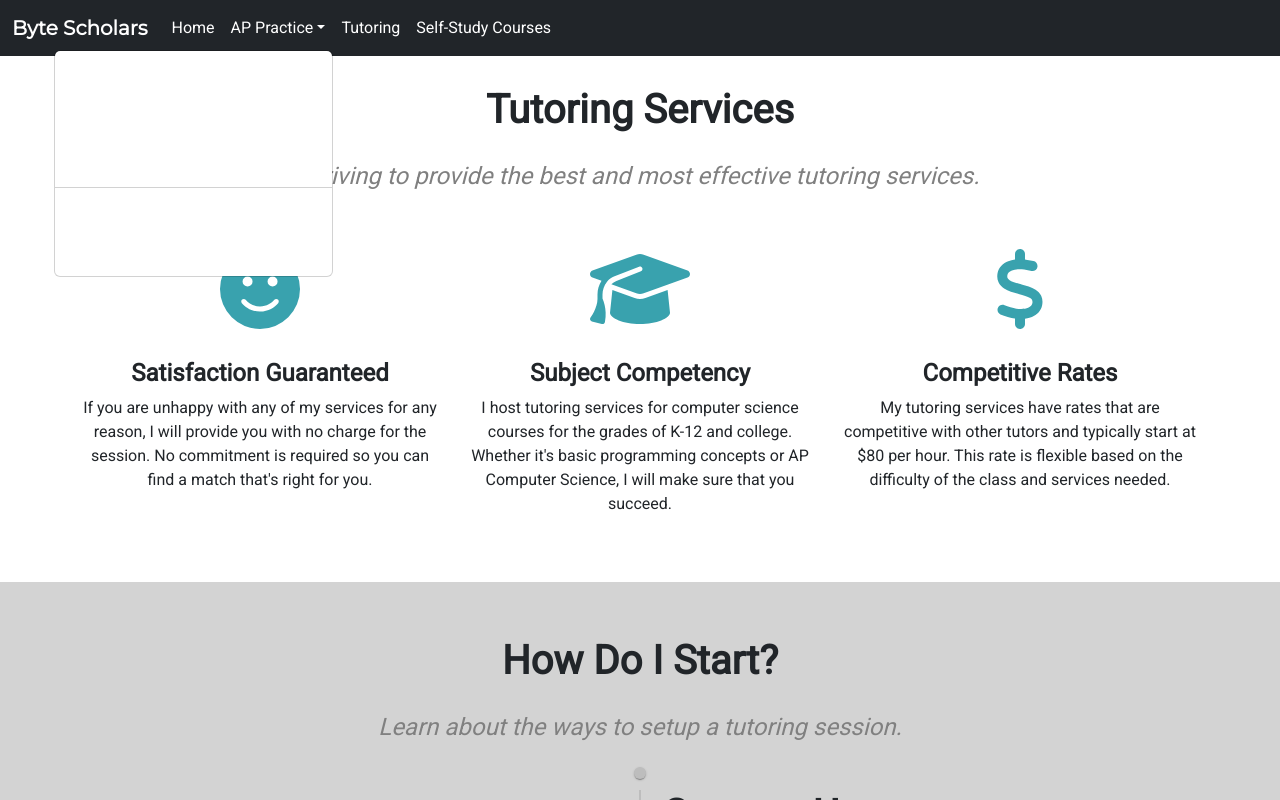
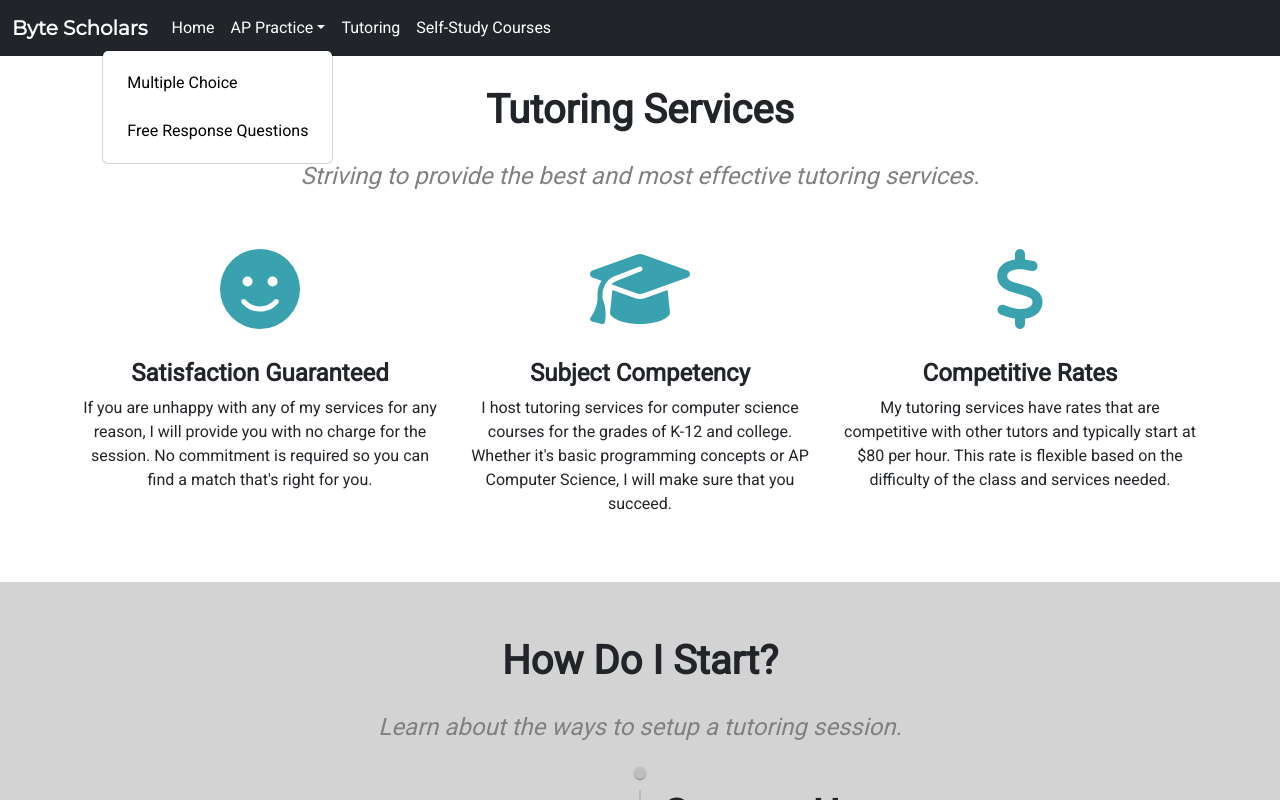
Before and after one commit to the-jaluxe/byte-scholars, a React (Create React App) app: page /tutoring in a window 1280 px wide. Both pictures are taken after a click on the link "AP Practice". Shown: the top 800 px of the page. Built offline with nearby package versions, Linux system fonts and the light colour scheme.

Commit message:
Simplified navbar dropdown

```diff
--- a/src/components/NavBar.js
+++ b/src/components/NavBar.js
@@ -38,26 +38,20 @@ function NavBar(args) {
                 AP Practice
               </DropdownToggle>
               <DropdownMenu right>
-                <NavbarText className='m-2 navbar-item'>
-                  Multiple Choice
-                </NavbarText>
-                <DropdownItem className='navbar-item'>
-                  <NavLink className='navbar-item' tag={Link} to='/ap-practice'>
-                    AP Computer Science Principles
+                <DropdownItem className='dropdown-item'>
+                  <NavLink
+                    className='dropdown-item'
+                    tag={Link}
+                    to='/ap-practice'>
+                    Multiple Choice
                   </NavLink>
                 </DropdownItem>
-                <DropdownItem className='navbar-item'>
-                  <NavLink className='navbar-item' tag={Link} to='/ap-practice'>
-                    AP Computer Science A
-                  </NavLink>
-                </DropdownItem>
-                <DropdownItem divider />
-                <NavbarText className='m-2 navbar-item'>
-                  Free Response Questions
-                </NavbarText>
-                <DropdownItem className='navbar-item'>
-                  <NavLink className='navbar-item' tag={Link} to='/ap-practice'>
-                    AP Computer Science A
+                <DropdownItem className='dropdown-item'>
+                  <NavLink
+                    className='dropdown-item'
+                    tag={Link}
+                    to='/ap-practice'>
+                    Free Response Questions
                   </NavLink>
                 </DropdownItem>
               </DropdownMenu>
--- /dev/null
+++ b/src/components/TutorTimeline.js
@@ -0,0 +1,79 @@
+import Timeline from '@mui/lab/Timeline';
+import TimelineItem from '@mui/lab/TimelineItem';
+import TimelineSeparator from '@mui/lab/TimelineSeparator';
+import TimelineConnector from '@mui/lab/TimelineConnector';
+import TimelineContent from '@mui/lab/TimelineContent';
+import TimelineDot from '@mui/lab/TimelineDot';
+
+function TutorTimeline(args) {
+  return (
+    <div class='grey-div'>
+      <h1 class='tutoring-title'>How Do I Start?</h1>
+      <h4 class='tutoring-subtitle'>
+        Learn about the ways to setup a tutoring session.
+      </h4>
+      <Timeline className='timeline' position='alternate'>
+        <TimelineItem>
+          <TimelineSeparator>
+            <TimelineDot />
+            <TimelineConnector />
+          </TimelineSeparator>
+          <TimelineContent>
+            <h1 class='tutoring-title'>Contact Us</h1>
+            <p>
+              Either send an email to the address listed below or sign up for an
+              account on Wyzant to schedule your first session. Feel free to
+              include available times, subjects needed, and the session length
+              in your message.
+            </p>
+          </TimelineContent>
+        </TimelineItem>
+        <TimelineItem>
+          <TimelineSeparator>
+            <TimelineDot />
+            <TimelineConnector />
+          </TimelineSeparator>
+          <TimelineContent>
+            <h1 class='tutoring-title'>Session Details</h1>
+            <p>
+              I will personally reach out to confirm any details about the
+              session either through email or Wyzant. If you need any special
+              requests, please feel free to let me know and I will be sure to
+              accomodate.
+            </p>
+          </TimelineContent>
+        </TimelineItem>
+        <TimelineItem>
+          <TimelineSeparator>
+            <TimelineDot />
+            <TimelineConnector />
+          </TimelineSeparator>
+          <TimelineContent>
+            <h1 class='tutoring-title'>Tutoring Session</h1>
+            <p>
+              Using the Wyzant online platform, I will set up a session for you
+              to join. I have experience using different methods of teaching
+              that are most effective for the content you need help with.
+            </p>
+          </TimelineContent>
+        </TimelineItem>
+        <TimelineItem>
+          <TimelineSeparator>
+            <TimelineDot />
+          </TimelineSeparator>
+          <TimelineContent>
+            <h1 class='tutoring-title'>Finished</h1>
+            <p>
+              You were able to finish that homework assignment or ace that
+              difficult test so it's time to celebrate. After finishing your
+              first session, we can arrange repeating sessions based on your
+              schedule.
+            </p>
+          </TimelineContent>
+        </TimelineItem>
+      </Timeline>
+    </div>
+  );
+}
+
+export default TutorTimeline;
--- a/src/index.css
+++ b/src/index.css
@@ -41,6 +41,11 @@ code {
 .navbar-item {
   font-family: 'Roboto';
   color: white!important;
+}
+
+.dropdown-item {
+  font-family: 'Roboto';
+  color: black!important;
 }
 
 .navbar-brand {
--- a/src/pages/Tutoring.js
+++ b/src/pages/Tutoring.js
@@ -2,18 +2,13 @@ import React from 'react';
 import { Container, Row, Col } from 'reactstrap';
 import NavBar from '../components/NavBar';
 import Reviews from '../components/Reviews';
+import TutorTimeline from '../components/TutorTimeline';
 import {
   faFaceSmile,
   faGraduationCap,
   faDollarSign,
 } from '@fortawesome/free-solid-svg-icons';
 import { FontAwesomeIcon } from '@fortawesome/react-fontawesome';
-import Timeline from '@mui/lab/Timeline';
-import TimelineItem from '@mui/lab/TimelineItem';
-import TimelineSeparator from '@mui/lab/TimelineSeparator';
-import TimelineConnector from '@mui/lab/TimelineConnector';
-import TimelineContent from '@mui/lab/TimelineContent';
-import TimelineDot from '@mui/lab/TimelineDot';
 
 function Tutoring(args) {
   return (
@@ -83,73 +78,7 @@ function Tutoring(args) {
         </Container>
       </div>
 
-      <div class='grey-div'>
-        <h1 class='tutoring-title'>How Do I Start?</h1>
-        <h4 class='tutoring-subtitle'>
-          Learn about the ways to setup a tutoring session.
-        </h4>
-        <Timeline className='timeline' position='alternate'>
-          <TimelineItem>
-            <TimelineSeparator>
-              <TimelineDot />
-              <TimelineConnector />
-            </TimelineSeparator>
-            <TimelineContent>
-              <h1 class='tutoring-title'>Contact Us</h1>
-              <p>
-                Either send an email to the address listed below or sign up for
-                an account on Wyzant to schedule your first session. Feel free
-                to include available times, subjects needed, and the session
-                length in your message.
-              </p>
-            </TimelineContent>
-          </TimelineItem>
-          <TimelineItem>
-            <TimelineSeparator>
-              <TimelineDot />
-              <TimelineConnector />
-            </TimelineSeparator>
-            <TimelineContent>
-              <h1 class='tutoring-title'>Session Details</h1>
-              <p>
-                I will personally reach out to confirm any details about the
-                session either through email or Wyzant. If you need any special
-                requests, please feel free to let me know and I will be sure to
-                accomodate.
-              </p>
-            </TimelineContent>
-          </TimelineItem>
-          <TimelineItem>
-            <TimelineSeparator>
-              <TimelineDot />
-              <TimelineConnector />
-            </TimelineSeparator>
-            <TimelineContent>
-              <h1 class='tutoring-title'>Tutoring Session</h1>
-              <p>
-                Using the Wyzant online platform, I will set up a session for
-                you to join. I have experience using different methods of
-                teaching that are most effective for the content you need help
-                with.
-              </p>
-            </TimelineContent>
-          </TimelineItem>
-          <TimelineItem>
-            <TimelineSeparator>
-              <TimelineDot />
-            </TimelineSeparator>
-            <TimelineContent>
-              <h1 class='tutoring-title'>Finished</h1>
-              <p>
-                You were able to finish that homework assignment or ace that
-                difficult test so it's time to celebrate. After finishing your
-                first session, we can arrange repeating sessions based on your
-                schedule.
-              </p>
-            </TimelineContent>
-          </TimelineItem>
-        </Timeline>
-      </div>
+      <TutorTimeline />
       <Reviews />
     </div>
   );
```
Also changed, not shown: src/assets/main.jpg (added).
